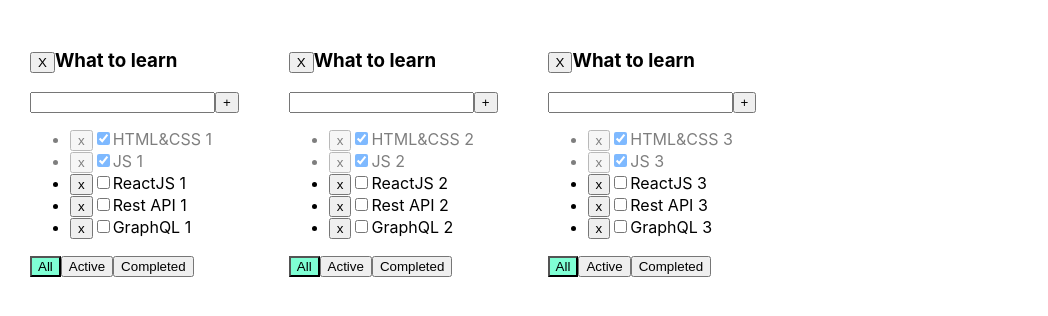
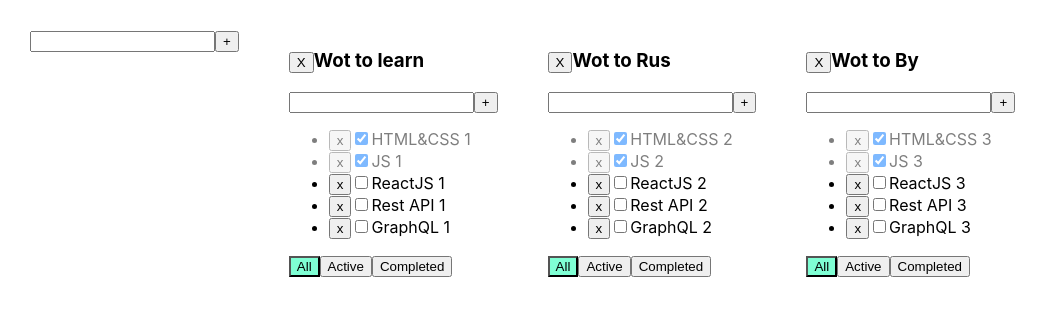
Before and after one commit to Belom7/TodoList_3.0, a React (Create React App) app: page / in a window 1280 px wide. Shown: the top 316 px of the page, without its empty margins (0-1048 px from the left). Built offline with nearby package versions, Linux system fonts and the light colour scheme.

Commit message:
refactor : moved the input and button into a separate component

```diff
--- a/src/AddItemForm.tsx
+++ b/src/AddItemForm.tsx
@@ -2,9 +2,7 @@ import React, {useState} from 'react';
 import styles from "./Todolist.module.css";
 
 type AddItemFormPropsType = {
-  todoListId: string,
-
-  addTask: (todoListID: string, title: string) => void,
+  callback: (title: string) => void,
 }
 
 export const AddItemForm = (props: AddItemFormPropsType) => {
@@ -18,7 +16,7 @@ export const AddItemForm = (props: AddItemFormPropsType) => {
   }
   const onClickHandler = () => {
     if (title.trim() !== '') {
-      props.addTask(props.todoListId, title)
+      props.callback(title)
       setTitle('')
     } else {
       setError('Title is required')
--- a/src/App.tsx
+++ b/src/App.tsx
@@ -2,6 +2,7 @@ import React, {useState} from 'react';
 import './App.css';
 import {TaskType, Todolist} from './Todolist';
 import {v1} from "uuid";
+import {AddItemForm} from "./AddItemForm";
 
 export type FilterValuesType = "all" | "active" | "completed";
 type TodoListType = {
@@ -24,7 +25,6 @@ function App() {
     {id: todoListId_2, title: "Wot to Rus", filter: 'all'},
     {id: todoListId_3, title: "Wot to By", filter: 'all'},
   ])
-
   const [tasks, setTasks] = useState({
     [todoListId_1]: [
       {id: v1(), title: "HTML&CSS 1", isDone: true},
@@ -49,6 +49,12 @@ function App() {
     ]
   })
 
+  const addTodolist = (title: string) => {
+    const newId = v1()
+    setTodoLists([{id: newId, title: title, filter: 'all'}, ...todoLists])
+    setTasks({...tasks,
+      [newId]: []})
+  }
 
   const removeTask = (todoListID: string, id: string) => {
     setTasks({...tasks, [todoListID]: tasks[todoListID].filter(t => t.id !== id)});
@@ -66,9 +72,7 @@ function App() {
     setTodoLists(todoLists.filter((todolist) => todolist.id !== todoListID))
     delete tasks[todoListID]
   }
-  const addTodolist = (title: string) => {
-    setTodoLists([...todoLists, {id: v1(), title: title, filter: 'all'}])
-  }
+
   const changeTodolistFilter = (todoListID: string, value: FilterValuesType) => {
     setTodoLists(todoLists.map((tl) => tl.id === todoListID ? {...tl, filter: value} : tl))
   }
@@ -90,7 +94,7 @@ function App() {
     return (
       <Todolist
         key={el.id}
-        title="What to learn"
+        title={el.title}
         filter={el.filter}
         todoListId={el.id}
         tasks={taskForRender}
@@ -105,6 +109,7 @@ function App() {
 
   return (
     <div className="App">
+      <AddItemForm callback={addTodolist}/>
       {todolistForRender}
     </div>
   );
--- a/src/Todolist.tsx
+++ b/src/Todolist.tsx
@@ -25,27 +25,8 @@ type PropsType = {
 
 export function Todolist(props: PropsType) {
 
-  // const [title, setTitle] = useState('')
-  // const [error, setError] = useState<string | null>(null)
   const [buttonName, setButtonName] = useState('all')
 
-  // const onChangeHandler = (value: string) => {
-  //   setError(null)
-  //   setTitle(value)
-  // }
-  // const onClickHandler = () => {
-  //   if (title.trim() !== '') {
-  //     props.addTask(props.todoListId, title)
-  //     setTitle('')
-  //   } else {
-  //     setError('Title is required')
-  //   }
-  // }
-  // const onKeyPressHandler = (key: string) => {
-  //   if (key === 'Enter') {
-  //     onClickHandler()
-  //   }
-  // }
   const tsarHandler = (value: FilterValuesType) => {
     props.changeFilter(props.todoListId, value)
     setButtonName(value)
@@ -56,6 +37,9 @@ export function Todolist(props: PropsType) {
   const onClickRemoveTodoListHandler = () => {
     props.removeTodolist(props.todoListId)
   }
+  const addTaskHandler = (title: string) => {
+    props.addTask(props.todoListId, title)
+  }
 
   return <div>
     <h3>
@@ -63,15 +47,8 @@ export function Todolist(props: PropsType) {
       {props.title}
     </h3>
     <div>
-      <AddItemForm todoListId={props.todoListId} addTask={props.addTask}/>
-      {/*<input className={error ? styles.error : ''}*/}
-      {/*       value={title}*/}
-      {/*       onChange={(e) => onChangeHandler(e.currentTarget.value)}*/}
-      {/*       onKeyPress={(e) => onKeyPressHandler(e.key)}*/}
-      {/*/>*/}
-      {/*<button onClick={onClickHandler}>+</button>*/}
+      <AddItemForm callback={addTaskHandler}/>
     </div>
-    {/*{error ? <div className={styles.errorMessage}>{error}</div> : <></>}*/}
     <ul>
       {
         props.tasks.map(t => <li key={t.id} className={t.isDone ? styles.isDone : ''}>
```
